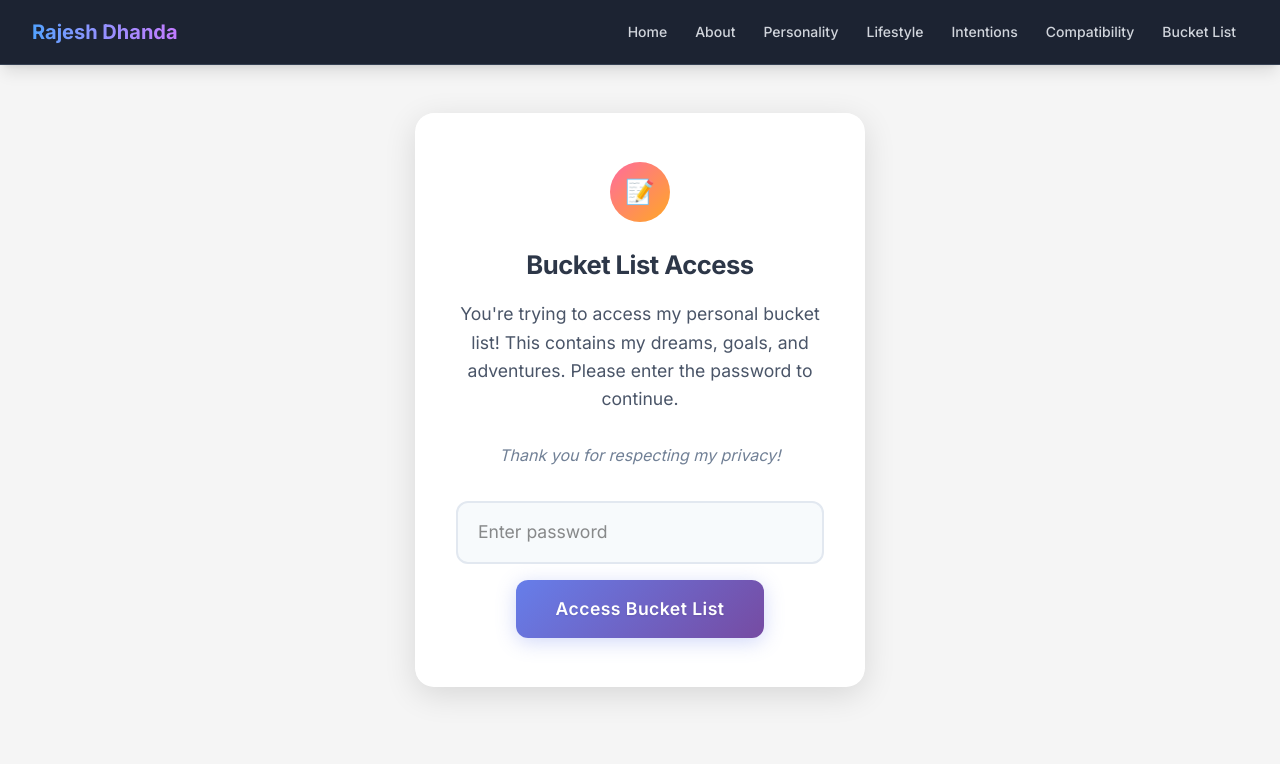
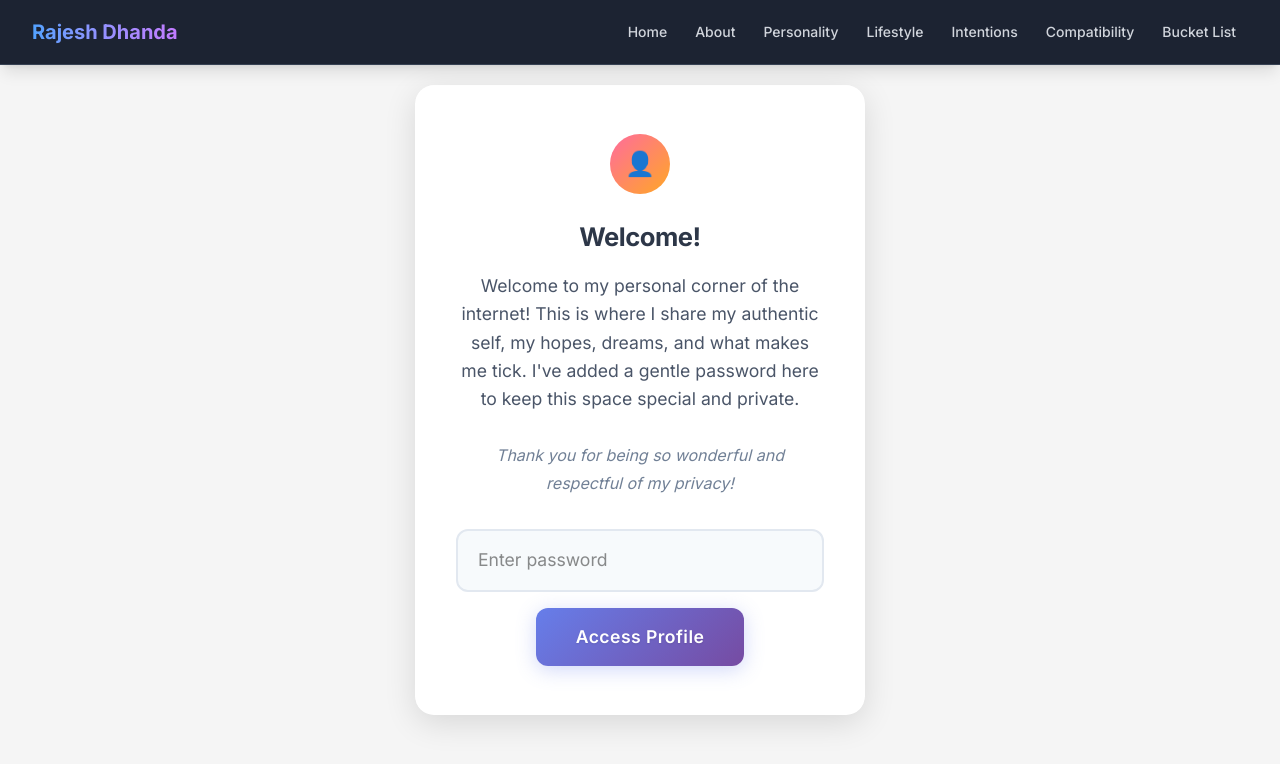
Before and after one commit to rajeshdhanda/personal, a Next.js app: page /bucket-list in a window 1280 px wide. Shown: the top 764 px of the page. Built offline with nearby package versions, Linux system fonts and the light colour scheme.

Commit message:
password fix

```diff
--- a/src/app/bucket-list/page.tsx
+++ b/src/app/bucket-list/page.tsx
@@ -1,13 +1,20 @@
 "use client";
 import React, { useState } from 'react';
+import Hero from '@/components/Hero'
+import About from '@/components/About'
+import Personality from '@/components/Personality'
+import Lifestyle from '@/components/Lifestyle'
+import DatingIntentions from '@/components/DatingIntentions'
+import WhatMakesUsClick from '@/components/WhatMakesUsClick'
 import BucketListContainer from '@/components/BucketListContainer'
 
-export default function BucketListPage() {
+export default function Home() {
   const [password, setPassword] = useState("");
   const [isAuthenticated, setIsAuthenticated] = useState(false);
   const [error, setError] = useState("");
 
-  const correctPassword = "2025"; // Same password as main page
+  // Next.js replaces process.env.NEXT_PUBLIC_* at build time, so this works in client components
+  const correctPassword = process.env.NEXT_PUBLIC_PROFILE_PASSWORD || "1234";
 
   const handleSubmit = (e: React.FormEvent) => {
     e.preventDefault();
@@ -23,17 +30,17 @@ export default function BucketListPage() {
     return (
       <main style={{ display: "flex", alignItems: "center", justifyContent: "center", minHeight: "100vh", background: "#f5f5f5" }}>
         <div style={{ background: "#fff", padding: "3rem 2.5rem", borderRadius: "1.2rem", boxShadow: "0 8px 32px rgba(0,0,0,0.12)", border: "1px solid rgba(255,255,255,0.8)", minWidth: 380, maxWidth: 450, width: "100%", display: "flex", flexDirection: "column", alignItems: "center", backdropFilter: "blur(10px)" }}>
-          <div style={{ width: "60px", height: "60px", borderRadius: "50%", background: "linear-gradient(135deg, #ff6b9d 0%, #ffa726 100%)", display: "flex", alignItems: "center", justifyContent: "center", marginBottom: "1.5rem", fontSize: "1.5rem" }}>📝</div>
-          <h2 style={{ marginBottom: "1rem", color: "#2d3748", fontSize: "1.6rem", fontWeight: "700", letterSpacing: "-0.02em" }}>Bucket List Access</h2>
+          <div style={{ width: "60px", height: "60px", borderRadius: "50%", background: "linear-gradient(135deg, #ff6b9d 0%, #ffa726 100%)", display: "flex", alignItems: "center", justifyContent: "center", marginBottom: "1.5rem", fontSize: "1.5rem" }}>👤</div>
+          <h2 style={{ marginBottom: "1rem", color: "#2d3748", fontSize: "1.6rem", fontWeight: "700", letterSpacing: "-0.02em" }}>Welcome!</h2>
           <p style={{ maxWidth: 380, textAlign: "center", color: "#4a5568", fontSize: "1.1rem", lineHeight: "1.6", marginBottom: "2rem" }}>
-            You&apos;re trying to access my personal bucket list! This contains my dreams, goals, and adventures. Please enter the password to continue.<br /><br />
-            <span style={{ fontSize: "1rem", color: "#718096", fontStyle: "italic" }}>Thank you for respecting my privacy!</span>
+            Welcome to my personal corner of the internet! This is where I share my authentic self, my hopes, dreams, and what makes me tick. I&apos;ve added a gentle password here to keep this space special and private.<br /><br />
+            <span style={{ fontSize: "1rem", color: "#718096", fontStyle: "italic" }}>Thank you for being so wonderful and respectful of my privacy!</span>
           </p>
           <form onSubmit={handleSubmit} style={{ width: "100%", display: "flex", flexDirection: "column", alignItems: "center", gap: "1rem" }}>
             <input
               type="password"
               value={password}
-              onChange={e => setPassword(e.target.value)}
+              onChange={(e: React.ChangeEvent<HTMLInputElement>) => setPassword(e.target.value)}
               placeholder="Enter password"
               style={{
                 padding: "1rem 1.25rem",
@@ -48,12 +55,12 @@ export default function BucketListPage() {
                 fontFamily: "inherit"
               }}
               required
-              onFocus={e => {
+              onFocus={(e: React.FocusEvent<HTMLInputElement>) => {
                 e.target.style.border = "2px solid #667eea";
                 e.target.style.boxShadow = "0 0 0 4px rgba(102, 126, 234, 0.1)";
                 e.target.style.background = "#fff";
               }}
-              onBlur={e => {
+              onBlur={(e: React.FocusEvent<HTMLInputElement>) => {
                 e.target.style.border = "2px solid #e2e8f0";
                 e.target.style.boxShadow = "none";
                 e.target.style.background = "#f7fafc";
@@ -76,16 +83,16 @@ export default function BucketListPage() {
                 fontFamily: "inherit",
                 letterSpacing: "0.025em"
               }}
-              onMouseOver={e => {
+              onMouseOver={(e: React.MouseEvent<HTMLButtonElement>) => {
                 e.currentTarget.style.transform = "translateY(-2px)";
                 e.currentTarget.style.boxShadow = "0 6px 25px rgba(102, 126, 234, 0.4)";
               }}
-              onMouseOut={e => {
+              onMouseOut={(e: React.MouseEvent<HTMLButtonElement>) => {
                 e.currentTarget.style.transform = "translateY(0)";
                 e.currentTarget.style.boxShadow = "0 4px 20px rgba(102, 126, 234, 0.3)";
               }}
             >
-              Access Bucket List
+              Access Profile
             </button>
           </form>
           {error && <p style={{ color: "#e53e3e", marginTop: "1.5rem", fontWeight: "500", textAlign: "center", fontSize: "1rem", padding: "0.75rem", background: "#fed7d7", borderRadius: "0.5rem", border: "1px solid #feb2b2" }}>
@@ -96,5 +103,17 @@ export default function BucketListPage() {
     );
   }
 
-  return <BucketListContainer />
+  return (
+    <main>
+      <Hero />
+      <About />
+      <Personality />
+      <Lifestyle />
+      <DatingIntentions />
+      <WhatMakesUsClick />
+      <div id="bucket-list">
+        <BucketListContainer />
+      </div>
+    </main>
+  );
 }
```
